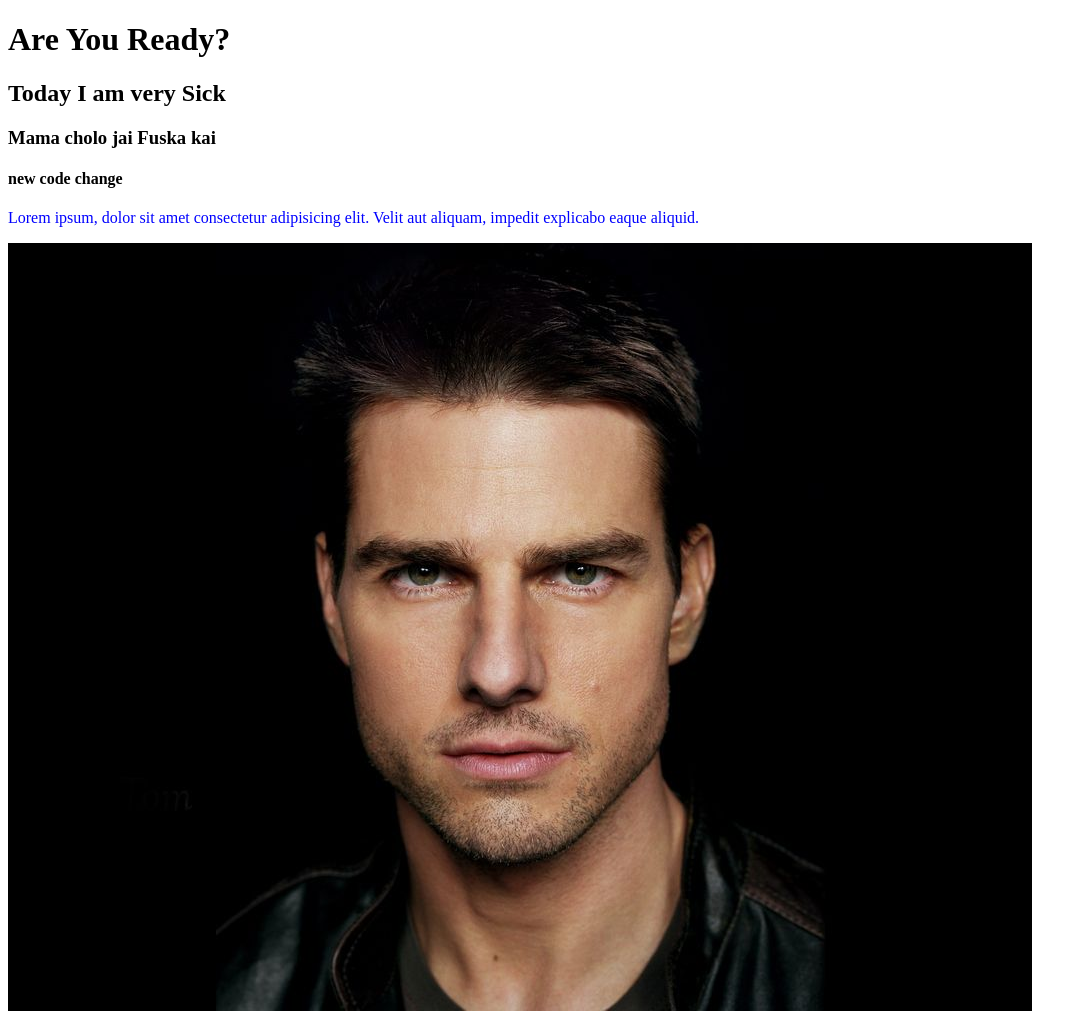
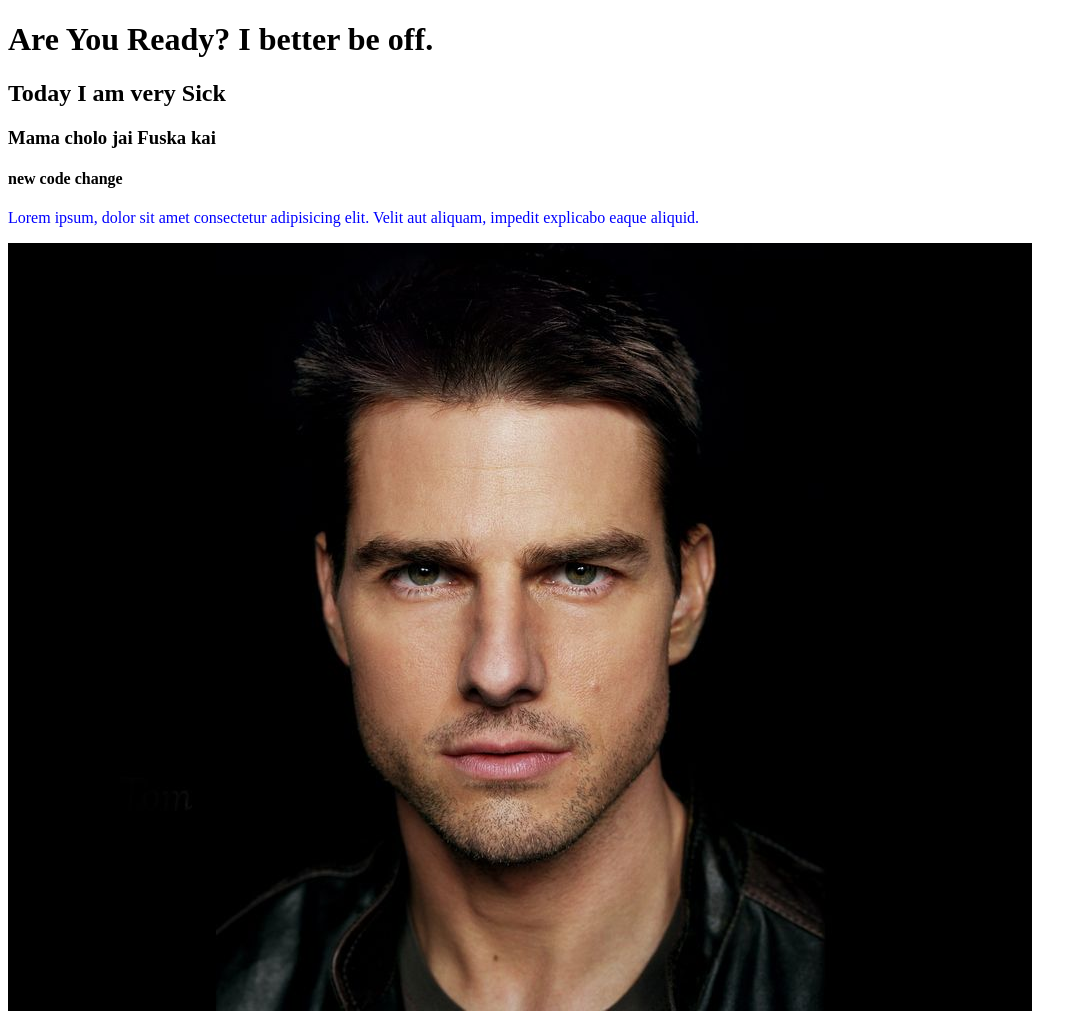
Before and after one commit to dipu1307/my-second-repo, a plain HTML site: page index.html in a window 1280 px wide. Shown: the top 1011 px of the page, without its empty margins (0-1087 px from the left). Drawn offline with Linux system fonts and the light colour scheme.

Commit message:
header extend

```diff
--- a/index.html
+++ b/index.html
@@ -8,7 +8,7 @@
     <link rel="stylesheet" href="style.css">
 </head>
 <body>
-    <h1>Are You Ready?</h1>
+    <h1>Are You Ready? I better be off.</h1>
     <h2>Today I am very Sick</h2>
     <h3>Mama cholo jai Fuska kai</h3>
     <h4>new code change</h4>
```
